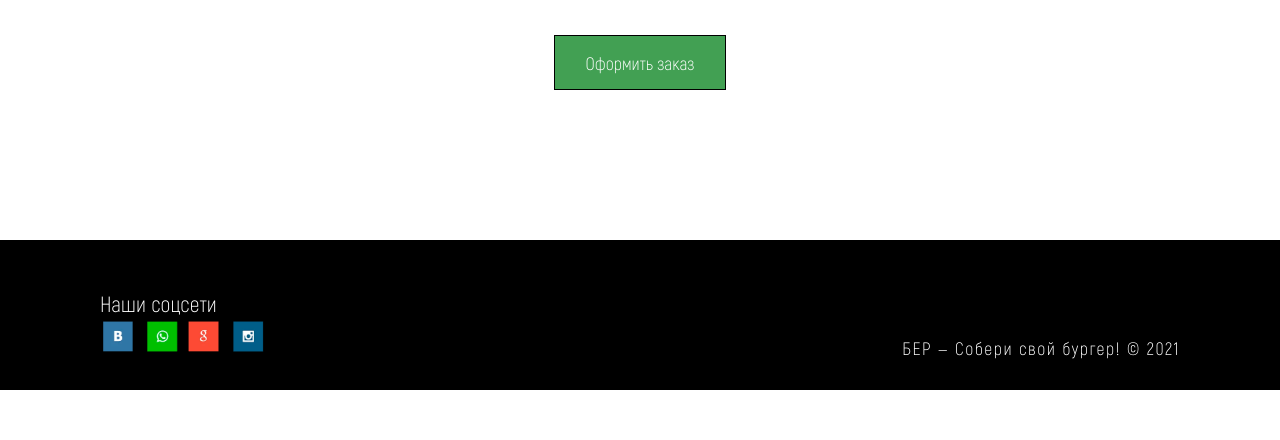
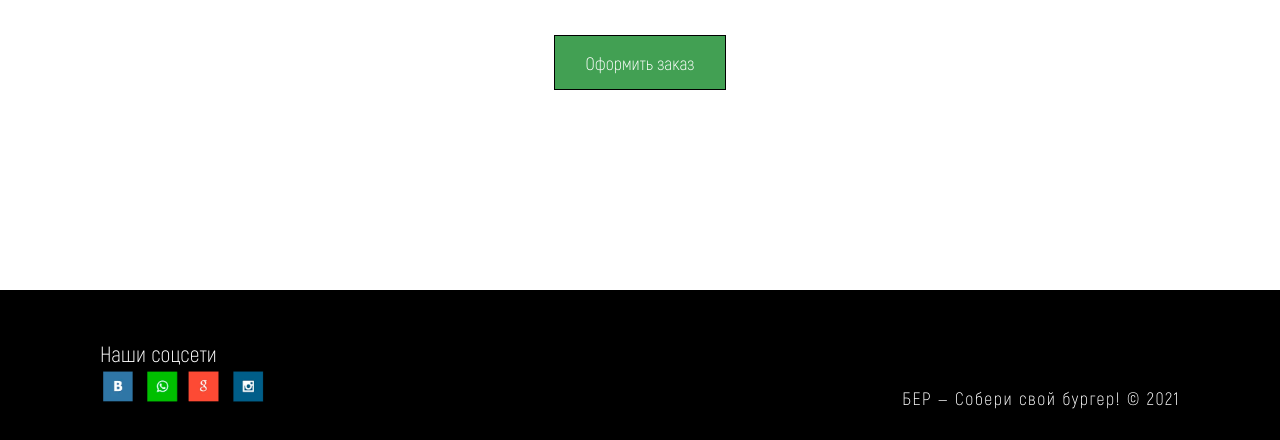
Before and after one commit to Sa1nt-Vlad/pyramid_based_ber2, a Python web app: template pyramid_based_ber/templates/index.html in a window 1280 px wide. Shown: the part 2821-3261 px from the top of the page. Before the commit the page ends 3211 px from the top, so only its background shows below. Run offline with Jinja, Linux system fonts and the light colour scheme; the template is opened without the code that fills it, so the values that code supplies are empty.

Commit message:
Прибит футер

```diff
--- a/pyramid_based_ber/static/css/index.css
+++ b/pyramid_based_ber/static/css/index.css
@@ -8,6 +8,7 @@ body {
 	min-height: 500px;
 	background-color: white;
 	width: 100%;
+	position: relative;
 }
 
 header {
@@ -171,7 +172,7 @@ header .wrapper li > a:hover {
 	background-color: #42a053;
 	border: 1px solid black;
 	color: white;
-	margin-bottom: 150px;
+	margin-bottom: 350px;
 	transition: background-color 0.3s ease;
 }
 
@@ -180,7 +181,10 @@ header .wrapper li > a:hover {
 }
 
 footer {
-	width: 100%;;
+	position: absolute;
+	left: 0;
+	bottom: 0;
+	width: 100%;
 	height: 150px;
 	background-color: #000;
 	padding: 50px 100px 30px 100px;
```
